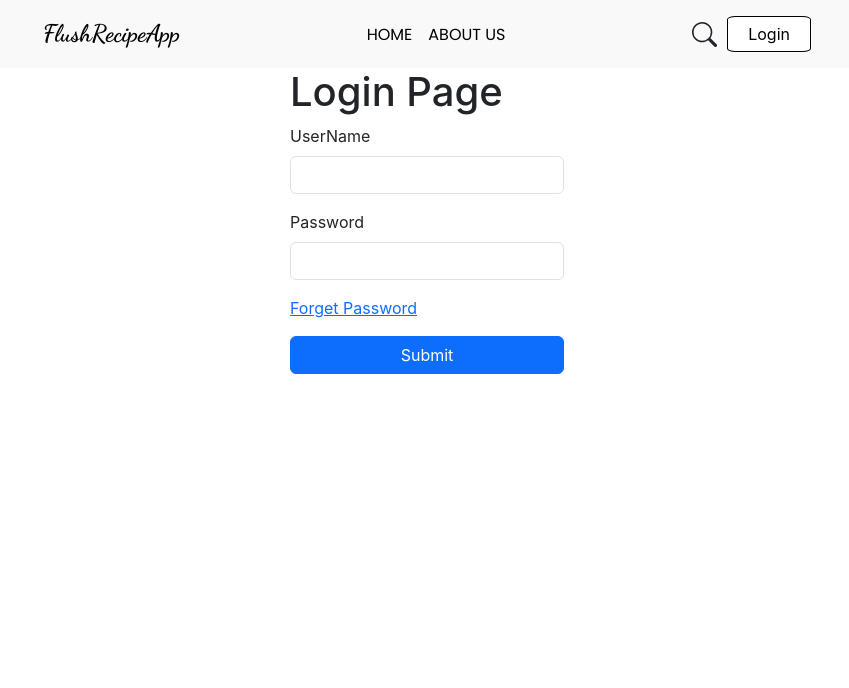
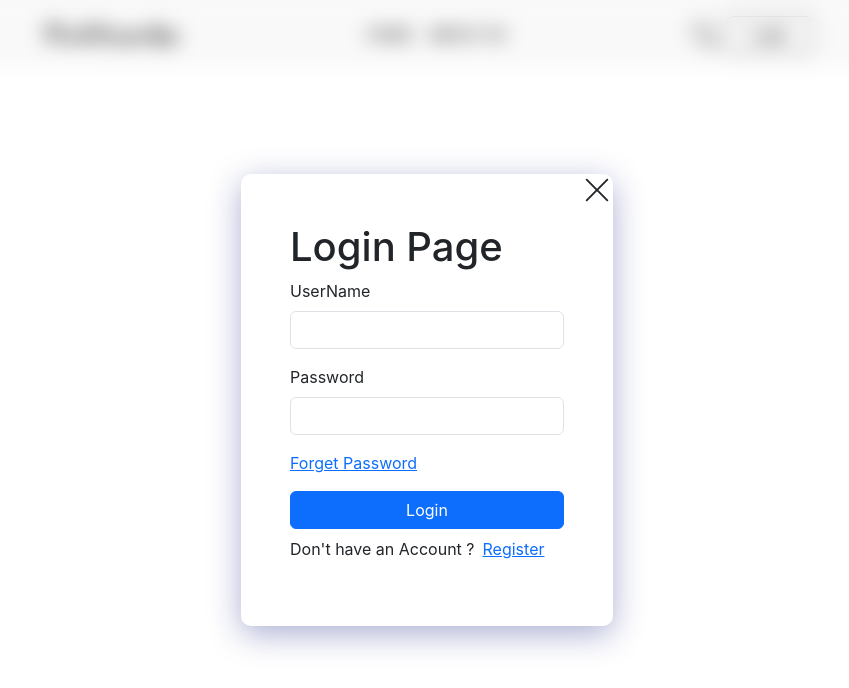
Before and after one commit to wilfried237/recipe-App-client, a React (Create React App) app: page /Login in a window 1280 px wide. Shown: the top 688 px of the page, without its empty margins (213-1062 px from the left). Built offline with nearby package versions, Linux system fonts and the light colour scheme.

Commit message:
added and finished login page and registration page but noticed the functionality of save recipe is not working

```diff
--- a/src/index.css
+++ b/src/index.css
@@ -10,6 +10,14 @@ body {
 code {
   font-family: source-code-pro, Menlo, Monaco, Consolas, 'Courier New',
     monospace;
+}
+
+.glass {
+  border-radius: 10px;
+  box-shadow: 0 8px 32px 0 rgba(31, 38, 135, 0.37);
+  backdrop-filter: blur(5px);
+  -webkit-backdrop-filter: blur(5px);
+  border: 1px solid rgba(255, 255, 255, 0.18);
 }
 
 
--- a/src/pages/login.js
+++ b/src/pages/login.js
@@ -1,7 +1,7 @@
 import React, { useState } from "react";
 import axios from 'axios'
 import {useCookies} from 'react-cookie'
-import { useNavigate } from "react-router-dom";
+import { Link, useNavigate } from "react-router-dom";
 // import {useForm} from 'react-hook-form';
 // import { yupResolver } from "@hookform/resolvers/yup";
 import * as yup from 'yup';
@@ -38,8 +38,12 @@ import * as yup from 'yup';
     }
 
     return(
-<form onSubmit={OnSubmit}  style={{width:'100%', alignItems:'center', justifyContent: 'center', display:'grid'}}>
+        <div className="d-flex justify-content-center align-items-center " style={{position: "fixed", top:"0",left: "0",width: "100%",height: "100vh",backdropFilter:" blur(10px)"}} >
 
+            <form className="glass p-5 position-relative" onSubmit={OnSubmit}  style={{alignItems:'center', justifyContent: 'center', display:'grid'}}>
+                    <svg onClick={()=>{navigate("/")}} xmlns="http://www.w3.org/2000/svg" width="30" height="30" fill="currentColor" class="cross_icon bi bi-x-lg position-absolute top-0 end-0" viewBox="0 0 16 16">
+                        <path d="M2.146 2.854a.5.5 0 1 1 .708-.708L8 7.293l5.146-5.147a.5.5 0 0 1 .708.708L8.707 8l5.147 5.146a.5.5 0 0 1-.708.708L8 8.707l-5.146 5.147a.5.5 0 0 1-.708-.708L7.293 8 2.146 2.854Z"/>
+                    </svg>
                 <div class="mb-3">
                     <h1>Login Page</h1>
                     <label for="exampleInputEmail1" class="form-label">UserName</label>
@@ -55,7 +59,17 @@ import * as yup from 'yup';
                     <a onClick={()=>{navigate('/reset-password')}} href='#' > Forget Password </a>
                 </div>
 
-        <button type="submit" class="btn btn-primary">Submit</button>
+                <button type="submit" class="btn btn-primary">Login</button>
+
+                <div className="d-flex mt-2 gap-2">
+                    <p>Don't have an Account ?</p>
+                    <Link to={"/register"}>Register</Link>
+                </div>
+
+
             </form>
+
+        </div>
+
     )
 }
--- a/src/pages/registration.js
+++ b/src/pages/registration.js
@@ -37,8 +37,8 @@ export default function Registration(){
 
     return(
         <div className="d-flex justify-content-center align-items-center " style={{position: "fixed", top:"0",left: "0",width: "100%",height: "100vh",backdropFilter:" blur(10px)"}}>
-            <form onSubmit={ handleSubmit(OnSubmit)} className='position-relative px-5 pt-3'>
-                    <svg onClick={()=>{navigate("/")}} xmlns="http://www.w3.org/2000/svg" width="30" height="30" fill="currentColor" class="bi bi-x-lg position-absolute top-0 end-0" viewBox="0 0 16 16">
+            <form onSubmit={ handleSubmit(OnSubmit)} style={{}} className='glass position-relative p-5'>
+                    <svg onClick={()=>{navigate("/")}} xmlns="http://www.w3.org/2000/svg" width="30" height="30" fill="currentColor" class="cross_icon bi bi-x-lg position-absolute top-0 end-0" viewBox="0 0 16 16">
                         <path d="M2.146 2.854a.5.5 0 1 1 .708-.708L8 7.293l5.146-5.147a.5.5 0 0 1 .708.708L8.707 8l5.147 5.146a.5.5 0 0 1-.708.708L8 8.707l-5.146 5.147a.5.5 0 0 1-.708-.708L7.293 8 2.146 2.854Z"/>
                     </svg>
                     <p className='fs-1'>Registration Page</p>
--- a/src/pages/resetpassword.js
+++ b/src/pages/resetpassword.js
@@ -26,7 +26,7 @@ const ResetPassword = ()=>{
        else{
         alert(response.data.message);
         reset();
-        navigate('/auth');
+        navigate('/Login');
        }
     }
 
```
Lines whose indentation alone changed are shown as unchanged.
